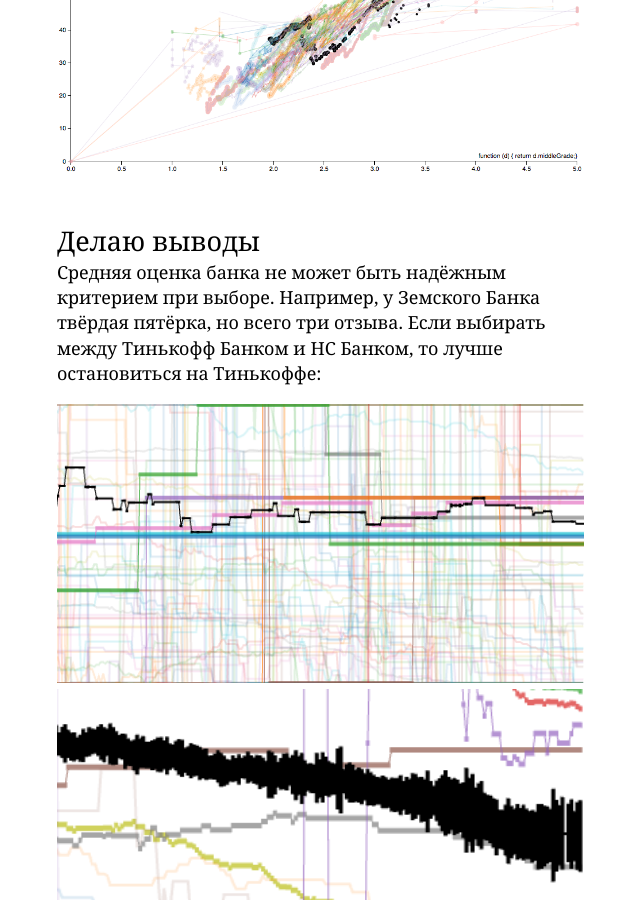
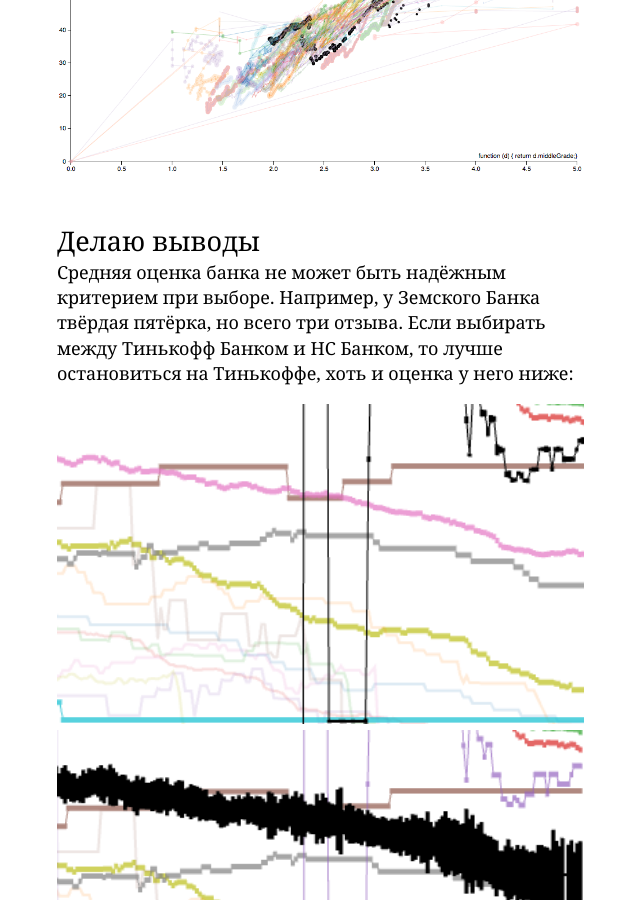
Before and after one commit to illus0r/dianov.org, a Jekyll site: the page built from _posts/2016-12-16-banki-ru-challenge.md, in a window 1280 px wide and 900 px high, scrolled down 10222 px. Shown: the whole window, without its empty margins (456-1096 px from the left). Built offline with Jekyll 4.4.1, drawn with Linux system fonts in a browser that asks for light colours.

Commit message:
Updated 2016-12-16-banki-ru-challenge.md

```diff
--- a/_posts/2016-12-16-banki-ru-challenge.md
+++ b/_posts/2016-12-16-banki-ru-challenge.md
@@ -138,10 +138,9 @@
 
 ## Делаю выводы
 
-Средняя оценка банка не может быть надёжным критерием при выборе. Например, у Земского Банка твёрдая пятёрка, но всего три отзыва. Если выбирать между Тинькофф Банком и НС Банком, то лучше остановиться на Тинькоффе:
+Средняя оценка банка не может быть надёжным критерием при выборе. Например, у Земского Банка твёрдая пятёрка, но всего три отзыва. Если выбирать между Тинькофф Банком и НС Банком, то лучше остановиться на Тинькоффе, хоть и оценка у него ниже:
 
-![banki-compare-ns.png]({{site.baseurl}}/media/banki-compare-ns.png) ![banki-compare-tinkoff.png]({{site.baseurl}}/media/banki-compare-tinkoff.png)
-
+![baki-compare-modulbank.png]({{site.baseurl}}/media/baki-compare-modulbank.png) ![banki-compare-tinkoff.png]({{site.baseurl}}/media/banki-compare-tinkoff.png)
 
 
 Оценки со временем снижаются у всех. Может быть, банки в среднем стали хуже. Или люди критичнее. Или Банки.ру инзменили интерфейс написания отзыва.
```
